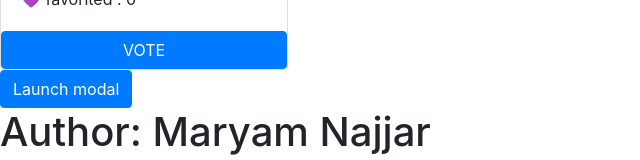
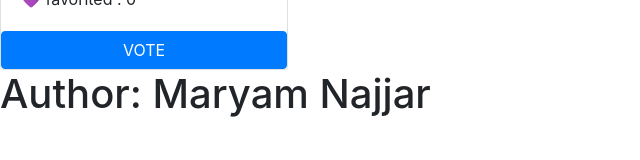
Before and after one commit to Maryam-n98/react-labs, a React (Create React App) app: page / in a window 1280 px wide. Shown: the part 7124-7284 px from the top of the page, without its empty margins (0-640 px from the left). After the commit the page ends 7250 px from the top, so only its background shows below. Built offline with nearby package versions, Linux system fonts and the light colour scheme.

Commit message:
finished lab 03

```diff
--- a/src/App.js
+++ b/src/App.js
@@ -7,37 +7,45 @@ import SelectedBeast from './copmonents/SelectedBeast';
 // import HornedBeast from './copmonents/HornedBeast';
 
 
-class App extends React.Component{
+class App extends React.Component {
 
-  constructor(props){
+  constructor(props) {
     super(props)
-    this.state={
+    this.state = {
 
-        hornedData:hornedDataApp,
+      hornedData: hornedDataApp,
       SelectedBeastContentFromState: '',
       SelectedBeastContentFromState2: '',
       SelectedBeastContentFromState3: '',
-        runModalCheck:0
+      runModalCheck: 0,
+      show: false
+
 
 
 
     }
   }
+
+  handleClose = () => {
+    this.setState({ show: false })
+  }
+
   // modalShowFunction=()=>{
 
   // }
 
 
-    changingStateDataFunction=(selectedData,selectedData2,selectedData3)=>{
+  changingStateDataFunction = (selectedData, selectedData2, selectedData3) => {
 
     //  let newArr= HornedBeasts.find(element=> element.horns===2)
 
     this.setState(
       {
         SelectedBeastContentFromState: selectedData,
-          SelectedBeastContentFromState2:selectedData2,
-          SelectedBeastContentFromState3:selectedData3,
-          runModalCheck:1
+        SelectedBeastContentFromState2: selectedData2,
+        SelectedBeastContentFromState3: selectedData3,
+        runModalCheck: 1,
+        show: true
       }
     )
     // this.modalShowFunction()
@@ -48,12 +56,12 @@ class App extends React.Component{
 
 
 
-  render(){
+  render() {
     return (
       <>
         <Header></Header>
         <Main hornedDataMain={this.state.hornedData} functionProp={this.changingStateDataFunction}></Main>
-         <SelectedBeast SelectedBeastContent={this.state.SelectedBeastContentFromState} SelectedBeastContent2={this.state.SelectedBeastContentFromState2} SelectedBeastContent3={this.state.SelectedBeastContentFromState3} modalShowFunction={this.modalShowFunction}> </SelectedBeast>
+        <SelectedBeast SelectedBeastContent={this.state.SelectedBeastContentFromState} SelectedBeastContent2={this.state.SelectedBeastContentFromState2} SelectedBeastContent3={this.state.SelectedBeastContentFromState3} modalShowFunction={this.modalShowFunction} modalShowFunction={this.state.show} handleClose={this.handleClose}> </SelectedBeast>
         <Footer></Footer>
       </>
 
--- a/src/copmonents/SelectedBeast.js
+++ b/src/copmonents/SelectedBeast.js
@@ -10,26 +10,26 @@ class SelectedBeast extends React.Component {
 
 
 
-    constructor(props) {
-        super(props)
-        this.state = {
-            show: false
-        }
+    // constructor(props) {
+    //     super(props)
+    //     this.state = {
+    //         show: false
+    //     }
 
-    }
-    handlemodal = () => {
+    // }
+    // handlemodal = () => {
 
-        this.setState({ show: true })
+    //     this.setState({ show: true })
 
 
-    }
+    // }
 
 
-    // handlemodal()
+    // // handlemodal()
 
-    handleClose = () => {
-        this.setState({ show: false })
-    }
+    // handleClose = () => {
+    //     this.setState({ show: false })
+    // }
 
     render() {
         //    <HornedBeasts controllingShowModal={this.handlemodal}></HornedBeasts>
@@ -38,23 +38,20 @@ class SelectedBeast extends React.Component {
 
 
 
-                <Button variant="primary" onClick={this.handlemodal}>
-                    Launch modal
-                </Button>
-                <Modal show={this.state.show}>
+                <Modal show={this.props.modalShowFunction}>
 
                     <Modal.Header>
                         {this.props.SelectedBeastContent}
                     </Modal.Header>
                     {/* <Modal.Img src={this.props.SelectedBeastContent2} alt=''></Modal.Img> */}
                     <Modal.Body>
-                        <img src={this.props.SelectedBeastContent2} alt=''></img>
+                    <img src={this.props.SelectedBeastContent2} alt='' style={{width:"450px", height:"400px"}}></img>
                     </Modal.Body>
 
                     <Modal.Footer>
                         {this.props.SelectedBeastContent3}
 
-                        <Button variant="secondary" onClick={this.handleClose}>
+                        <Button variant="secondary" onClick={this.props.handleClose}>
                             Close
                         </Button>
                     </Modal.Footer>
```
Lines whose indentation alone changed are shown as unchanged.
